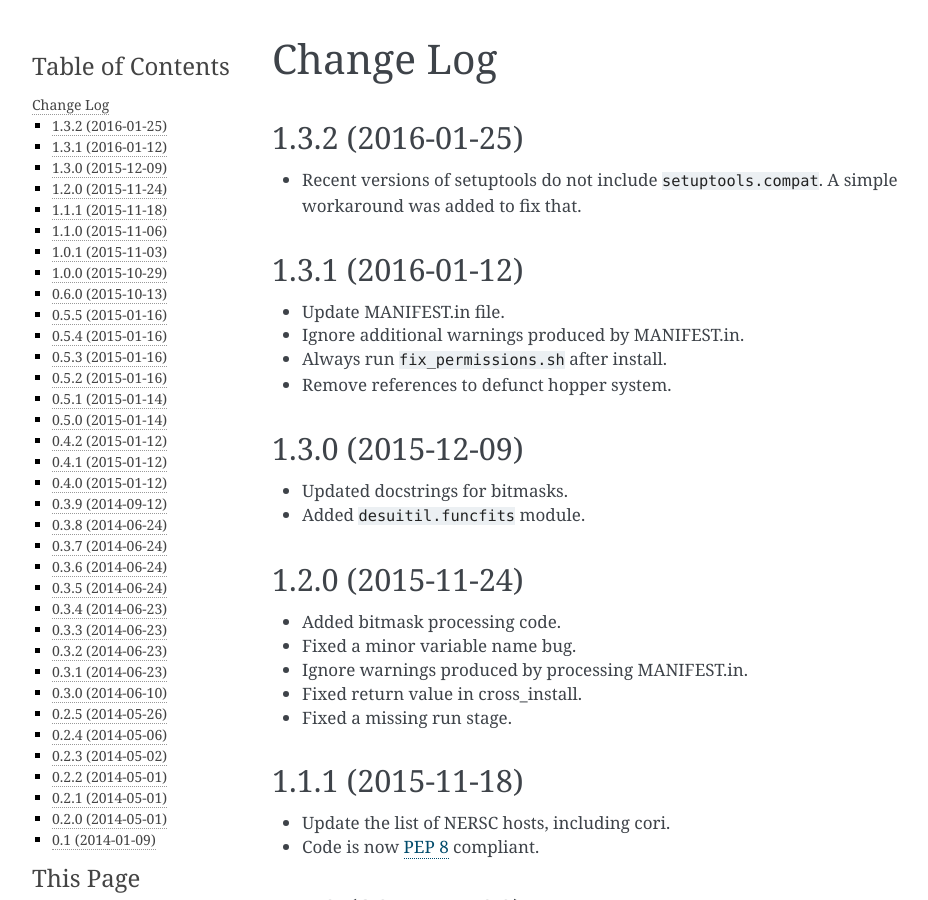
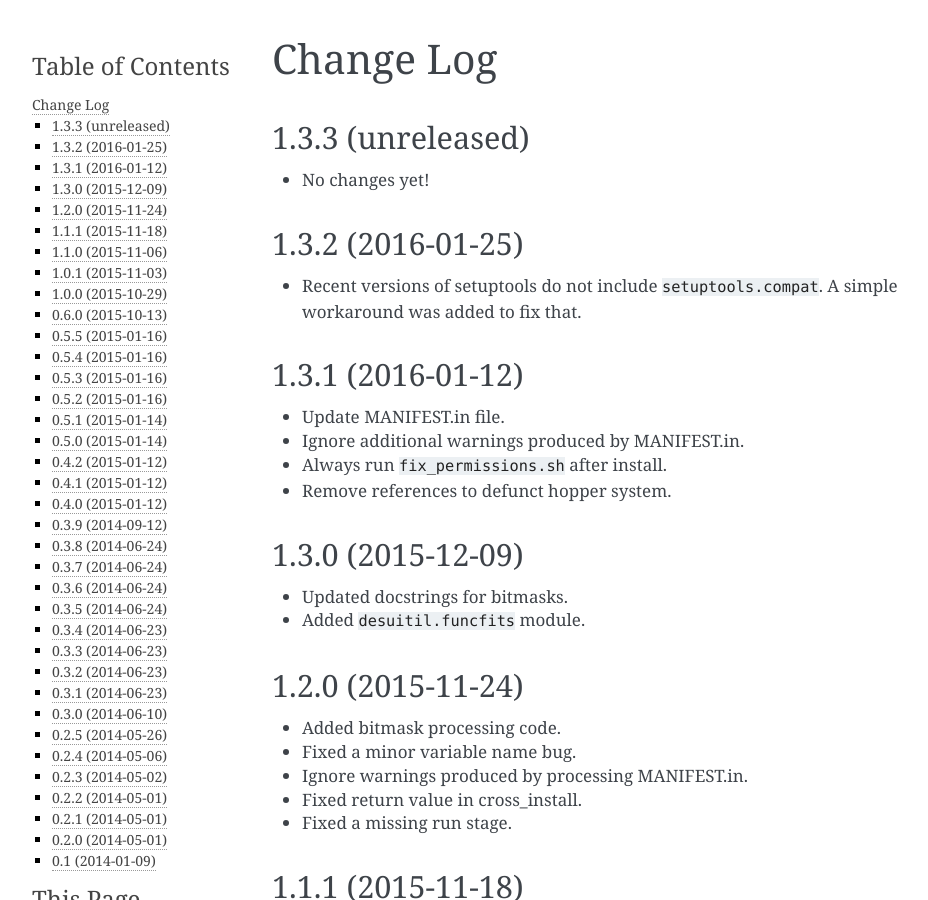
Before and after one commit to desihub/desiutil, a Sphinx documentation site: the page built from doc/changes.rst, in a window 1280 px wide and 900 px high. Shown: the whole window, without its empty margins (148-1076 px from the left). Built offline with Sphinx 7.4.7, drawn with Linux system fonts in a browser that asks for light colours; cross-references to code outside the pages are shown as plain code.

Commit message:
bump version

```diff
--- a/doc/changes.rst
+++ b/doc/changes.rst
@@ -1,6 +1,11 @@
 ==========
 Change Log
 ==========
+
+1.3.3 (unreleased)
+------------------
+
+* No changes yet!
 
 1.3.2 (2016-01-25)
 ------------------
--- a/py/desiutil/_version.py
+++ b/py/desiutil/_version.py
@@ -1 +1 @@
-__version__ = '1.3.2'
+__version__ = '1.3.2.dev237'
```
